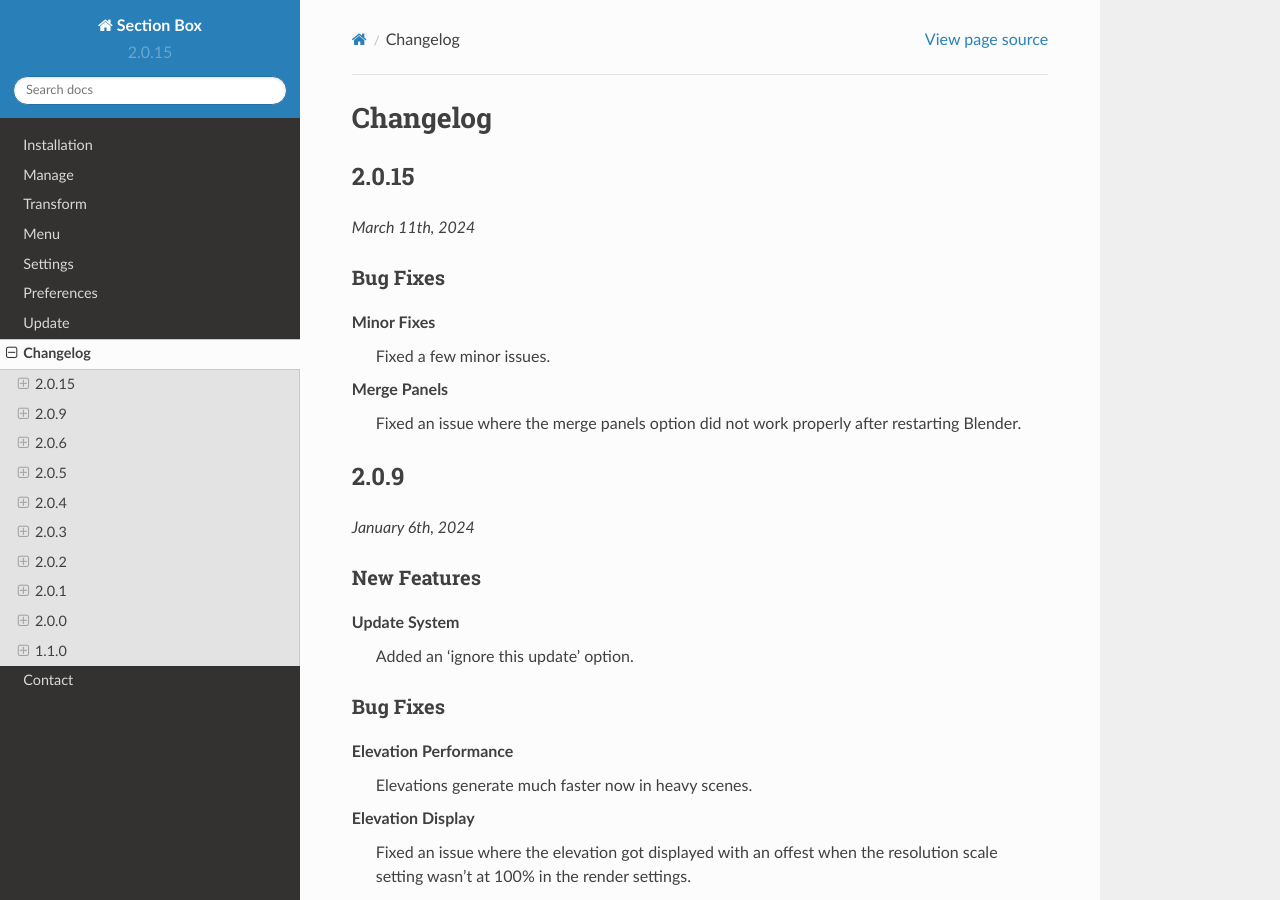
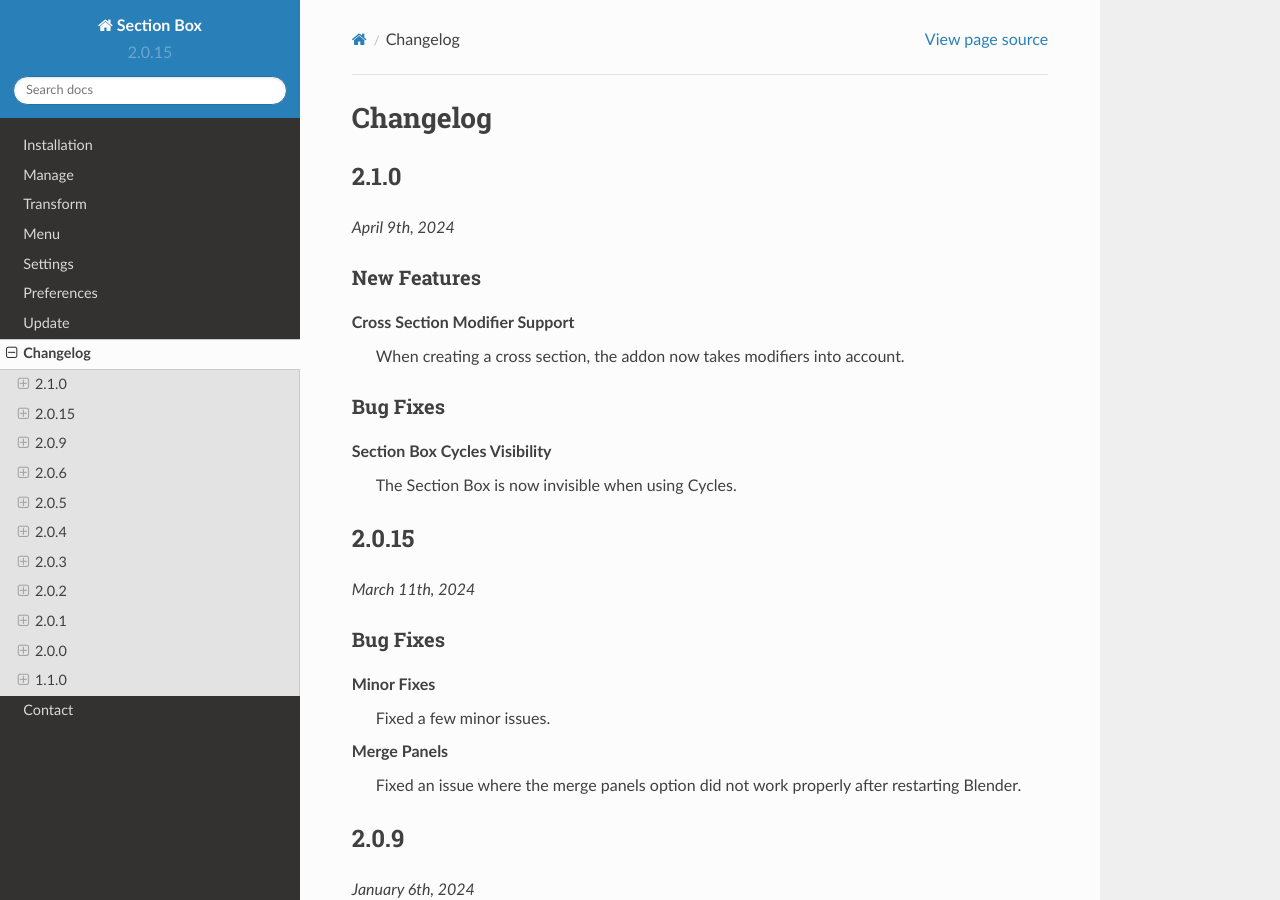
Before and after one commit to rubenmesserschmidt/Section-Box_docs, a Sphinx documentation site: the page built from docs/source/changelog.rst, in a window 1280 px wide and 900 px high. Built offline with Sphinx 7.4.7 and the Read the Docs theme 2.0.0, drawn with Linux system fonts in a browser that asks for light colours.

Commit message:
update 2.1.0

```diff
--- a/docs/source/changelog.rst
+++ b/docs/source/changelog.rst
@@ -1,6 +1,27 @@
 =========
 Changelog
 =========
+
+#####
+2.1.0
+#####
+
+*April 9th, 2024*
+
+************
+New Features
+************
+
+**Cross Section Modifier Support**
+    When creating a cross section, the addon now takes modifiers into account.
+
+*********
+Bug Fixes
+*********
+
+**Section Box Cycles Visibility**
+    The Section Box is now invisible when using Cycles.
+
 
 ######
 2.0.15
```
Also changed, not shown: 1 other file.
